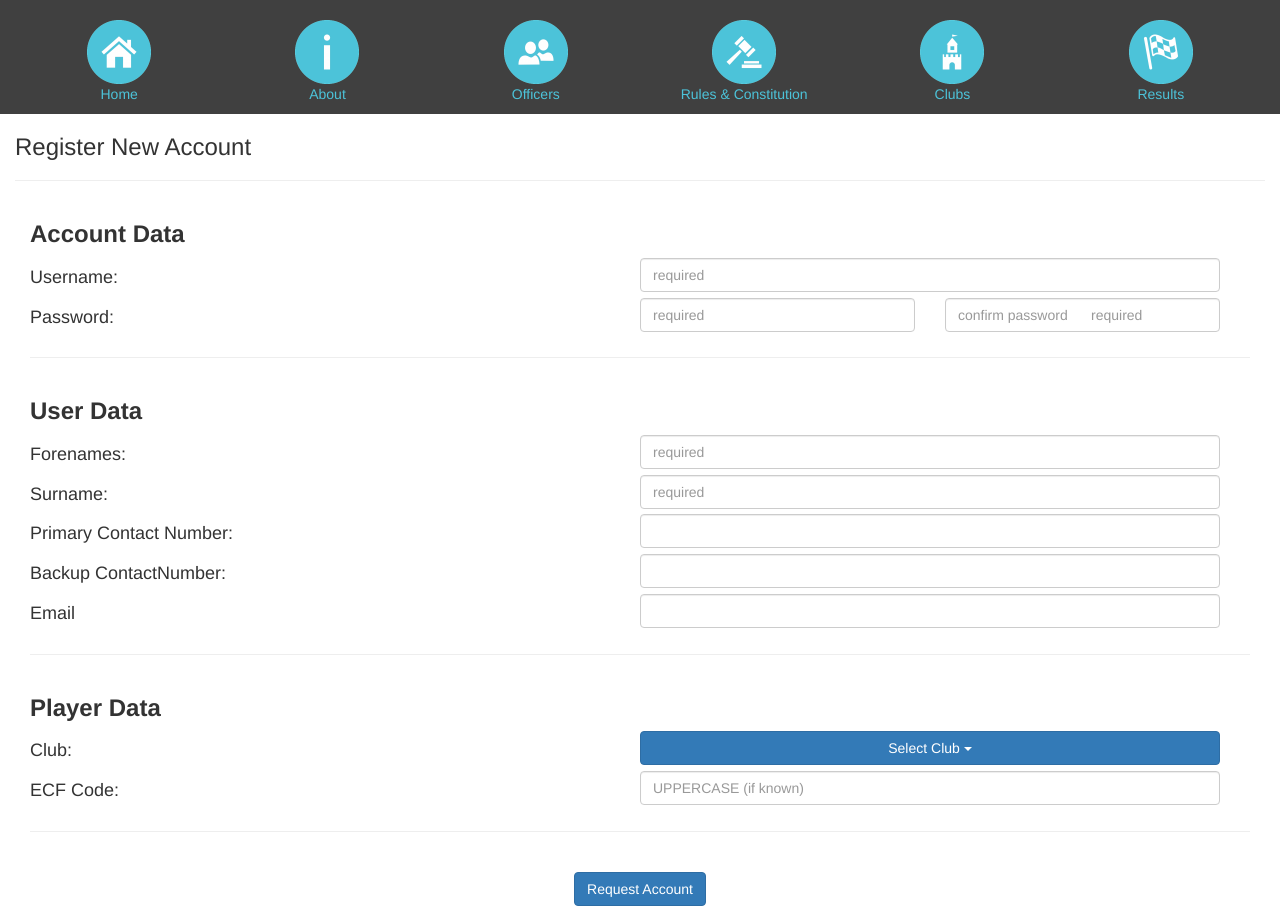
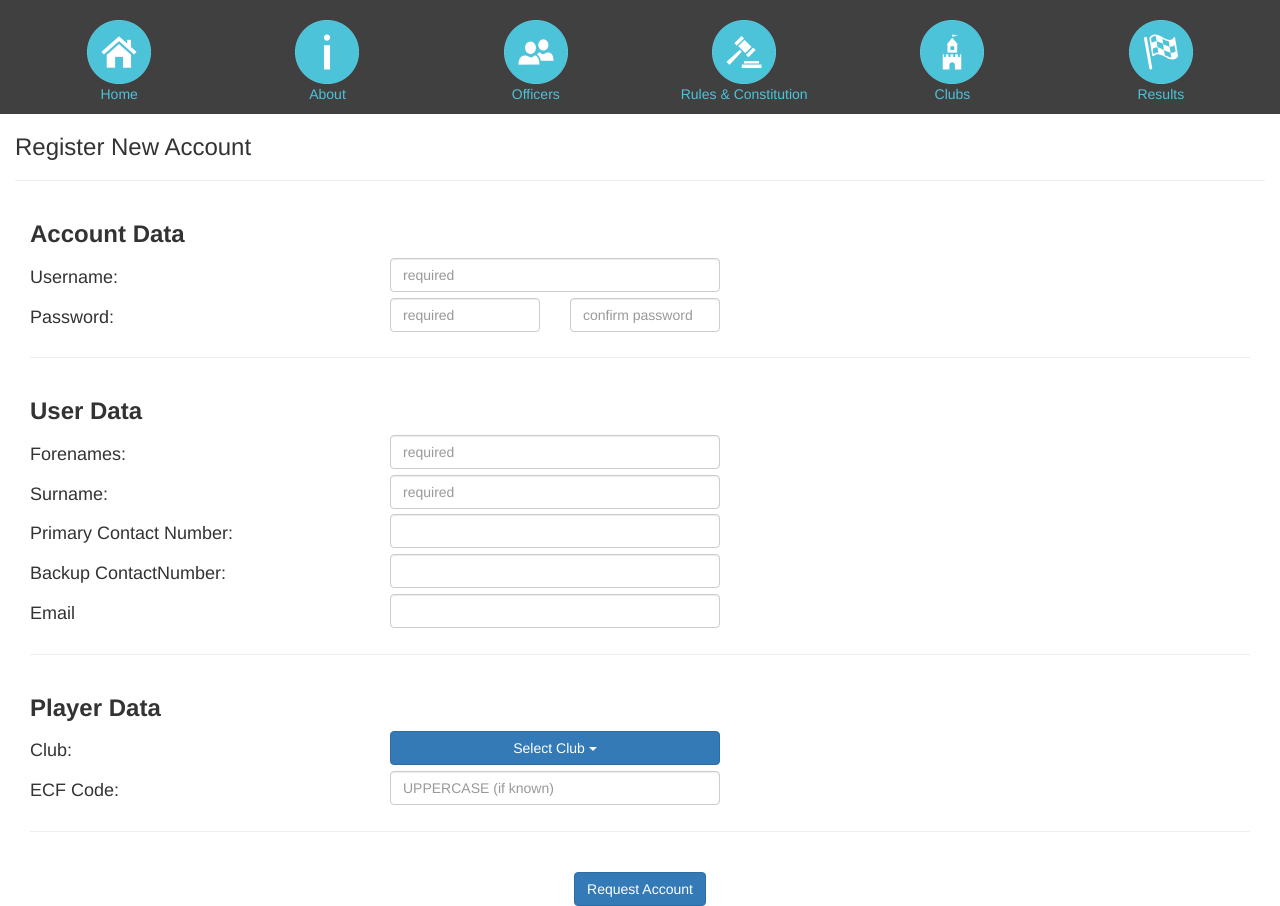
Before and after one commit to cdcl159/CDCL, a Django app: page /registrationPage/ in a window 1280 px wide. Run offline with Django 3.2, Linux system fonts and the light colour scheme; data that the repository does not hold is empty; some libraries are stand-ins or nearby versions.

Commit message:
width of form fields

```diff
--- a/cdclSite/templates/cdclSite/registration.html
+++ b/cdclSite/templates/cdclSite/registration.html
@@ -8,6 +8,10 @@
         }
         .dropdown-menu {
             width: 100%;
+        }
+
+        .formSectionContainer {
+            width: 60%;
         }
 
     </style>
```
